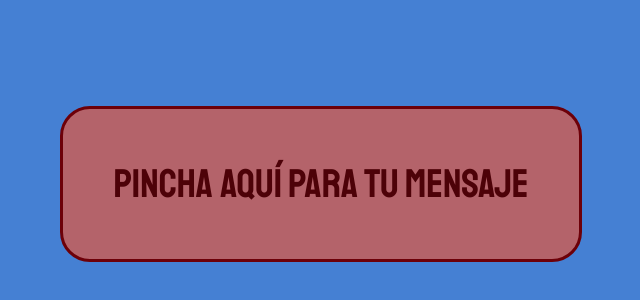
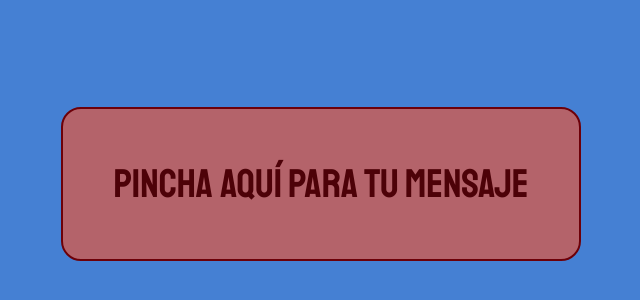
Before and after one commit to DiegoAndresMarmota/The-Excuse-Generator, a plain HTML site: page index.html in a window 1280 px wide. Shown: the part 224-524 px from the top of the page, 327-967 px from the left. Drawn offline with Linux system fonts and the light colour scheme.

Commit message:
stylesNew

```diff
--- a/styles.css
+++ b/styles.css
@@ -1,7 +1,7 @@
 #boton {
 
-    border-radius: 30px;
-    border: 3px solid #6d0009;
+    border-radius: 20px;
+    border: 2px solid #6d0009;
     background-color: #b4636a;
 
 }
```
